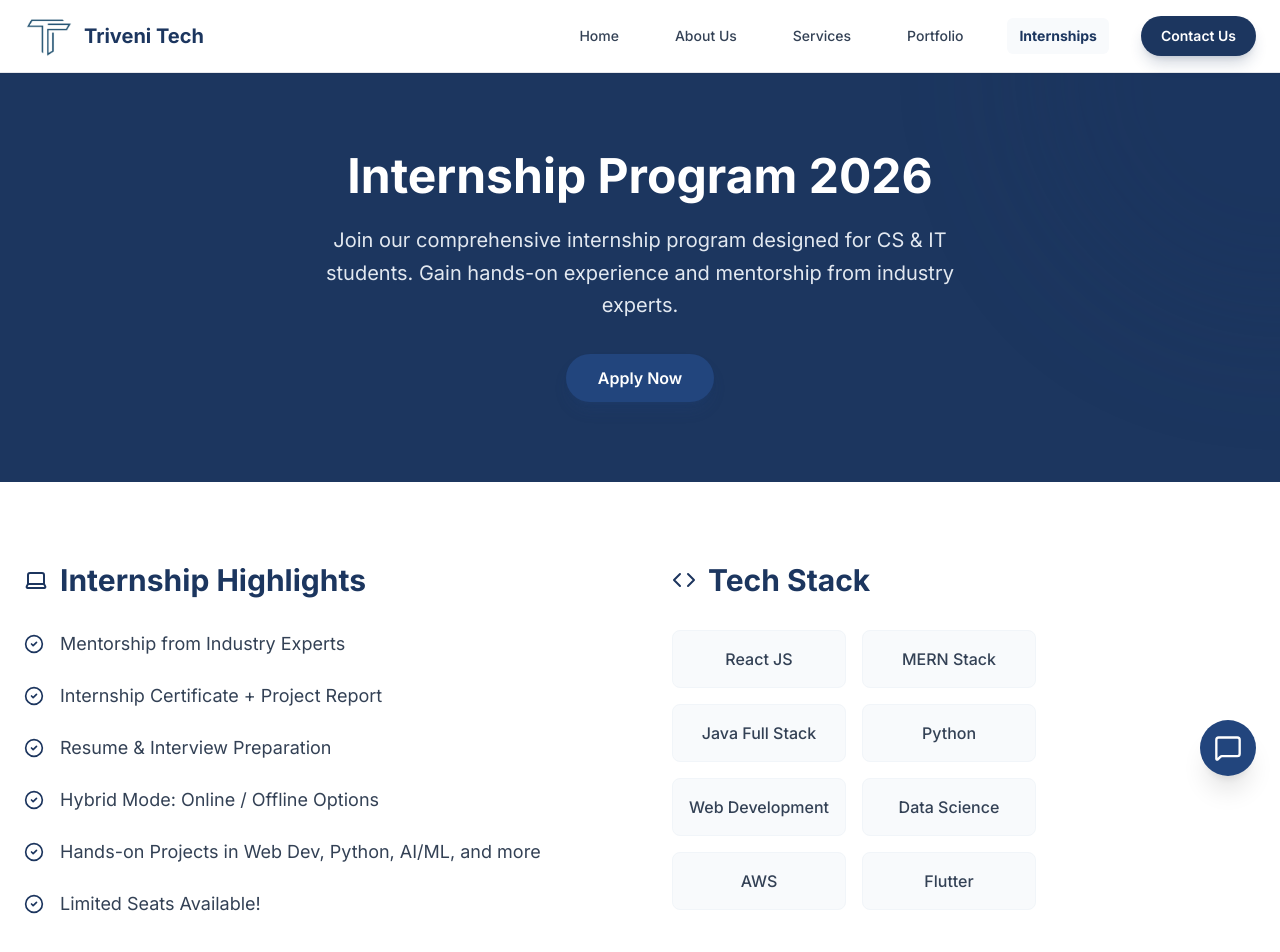
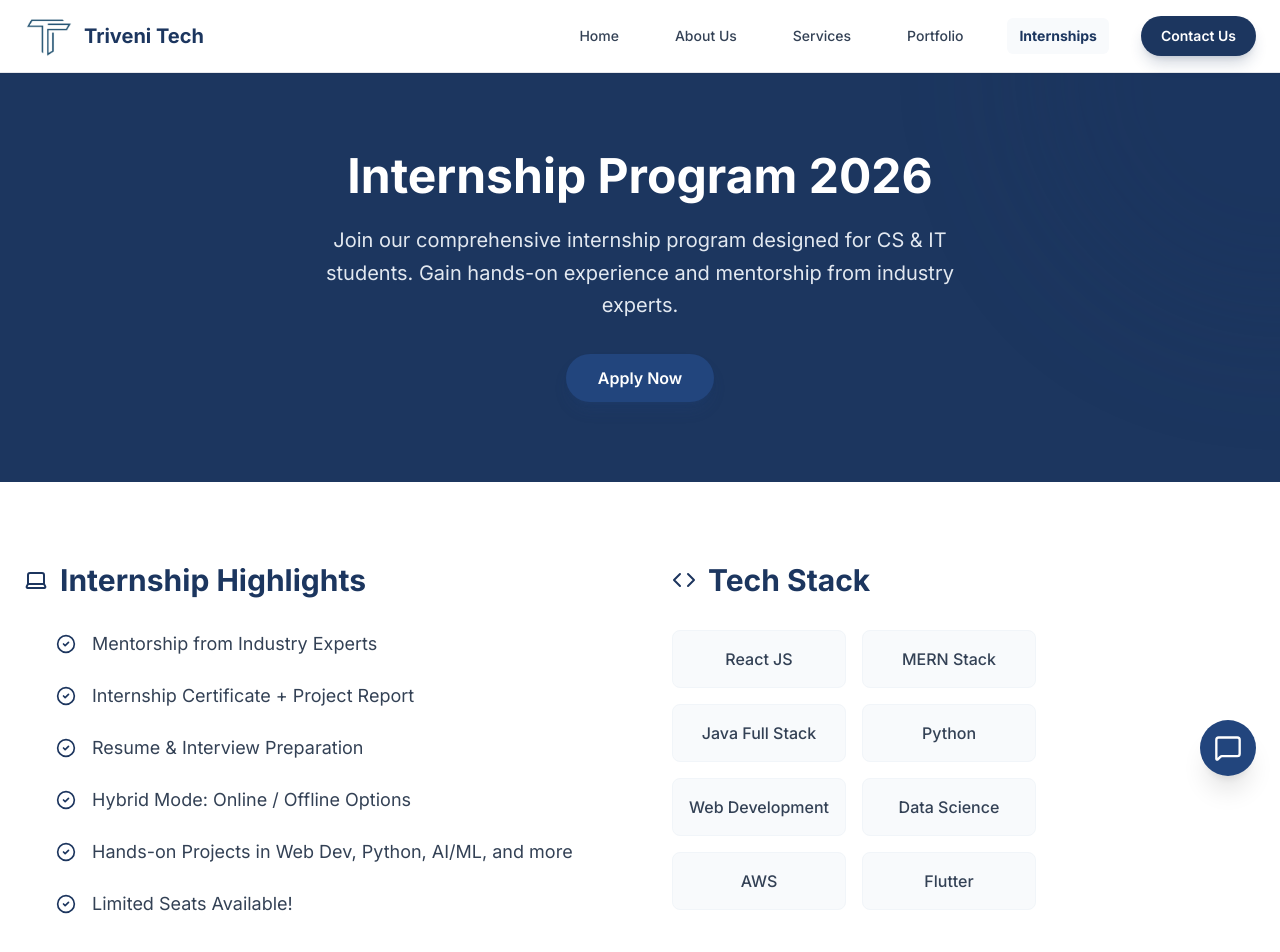
Before and after one commit to AryanJadile/Triveni-Tech, a Next.js app: page /internships in a window 1280 px wide. Shown: the top 952 px of the page. Built offline with nearby package versions, Linux system fonts and the light colour scheme.

Commit message:
updated internships page

```diff
--- a/src/app/(public)/internships/page.tsx
+++ b/src/app/(public)/internships/page.tsx
@@ -54,7 +54,7 @@
                                 <h2 className="text-3xl font-bold text-secondary mb-8 flex items-center gap-3">
                                     <Laptop className="text-primary" /> Internship Highlights
                                 </h2>
-                                <ul className="space-y-6">
+                                <ul className="space-y-6 ml-8">
                                     <HighlightItem text="Mentorship from Industry Experts" />
                                     <HighlightItem text="Internship Certificate + Project Report" />
                                     <HighlightItem text="Resume & Interview Preparation" />
```
